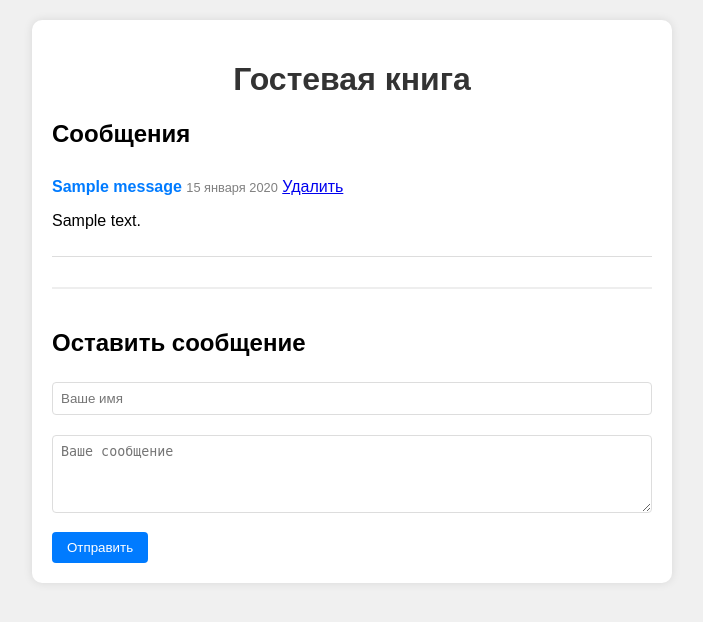
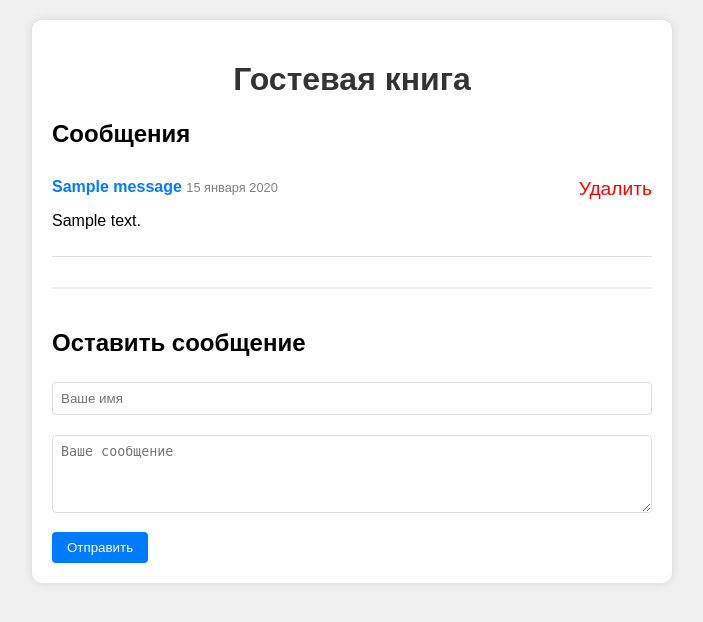
Before and after one commit to Update-lofi/PR11, a Flask app: page / in a window 1280 px wide. Shown: the top 622 px of the page, without its empty margins (288-991 px from the left). Run offline with Flask 3, Linux system fonts and the light colour scheme; tables that the repository leaves empty hold one stand-in row (values such as "Sample post").

Commit message:
Добавлены стили для кнопки удаления

```diff
--- a/guestbook/static/style.css
+++ b/guestbook/static/style.css
@@ -81,3 +81,15 @@ button:hover {
     background-color: #a5a5a5; /* Светло-серый фон */
     border-radius: 5px; /* Небольшое скругление для красоты */
 }
+
+.delete-btn {
+    float: right;
+    color: red;
+    text-decoration: none;
+    font-size: 1.2em;
+    margin-left: 10px;
+}
+
+.delete-btn:hover {
+    color: darkred;
+}
```
